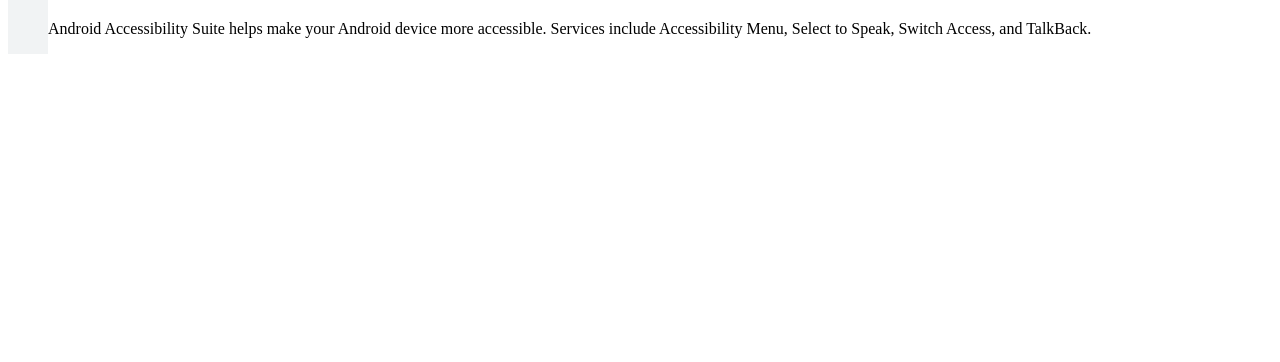
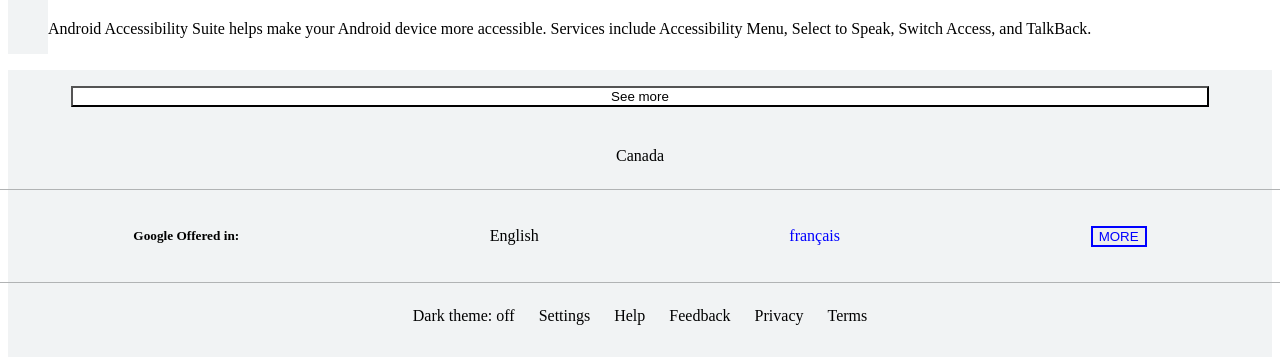
Before and after one commit to Jonah-Hansen/brainstation-industry-project, a React (Create React App) app: page / in a window 1280 px wide. Shown: the part 4228-4590 px from the top of the page. Before the commit the page ends 4298 px from the top, so only its background shows below. Built offline with nearby package versions, Linux system fonts and the light colour scheme.

Commit message:
add footer component structure and basic styling

```diff
--- a/src/App.js
+++ b/src/App.js
@@ -1,3 +1,4 @@
+import Footer from './components/Footer/Footer';
 import Header from './components/Header/Header';
 import Results from './components/Results/Results';
 
@@ -6,6 +7,7 @@
     <div className="App">
       <Header />
       <Results />
+      <Footer />
     </div>
   );
 }
--- /dev/null
+++ b/src/components/Footer/Footer.js
@@ -0,0 +1,26 @@
+import './Footer.scss'
+
+function Footer() {
+  return (
+    <footer className='footer'>
+      <button className='footer__see-more' type='button' >See more</button>
+      <p className='footer__country'>Canada</p>
+      <section className='footer__lang'>
+        <h5 className='footer__lang-heading'>Google Offered in:</h5>
+        <p className='footer__lang-current'>English</p>
+        <p className='footer__lang-alt'>français</p>
+        <button type='button' className='footer__lang-button'>MORE</button>
+      </section>
+      <div className='footer__fine-print'>
+        <p className='footer__fine-print-item'>Dark theme: off</p>
+        <p className='footer__fine-print-item'> Settings</p>
+        <p className='footer__fine-print-item'>Help</p>
+        <p className='footer__fine-print-item'>Feedback</p>
+        <p className='footer__fine-print-item'>Privacy</p>
+        <p className='footer__fine-print-item'>Terms</p>
+      </div>
+    </footer>
+  )
+}
+
+export default Footer
--- /dev/null
+++ b/src/components/Footer/Footer.scss
@@ -0,0 +1,40 @@
+.footer {
+  display: flex;
+  flex-direction: column;
+  align-items: center;
+  gap: .5rem;
+  background-color: #F1F3F4;
+  padding: 1rem 0;
+
+  &__see-more {
+    width: 90%;
+    margin-bottom: 1rem;
+    background-color: white;
+  }
+
+  &__lang {
+    display: flex;
+    justify-content: space-around;
+    align-items: center;
+    padding: 1rem;
+    border-top: 1px solid #b1b3b4;
+    border-bottom: 1px solid #b1b3b4;
+    width: 100%;
+
+    &-alt {
+      color: blue;
+    }
+
+    &-button {
+      color: blue;
+      border: 2px solid blue;
+    }
+  }
+
+  &__fine-print {
+    display: flex;
+    flex-wrap: wrap;
+    justify-content: center;
+    gap: 1.5rem;
+  }
+}
```
